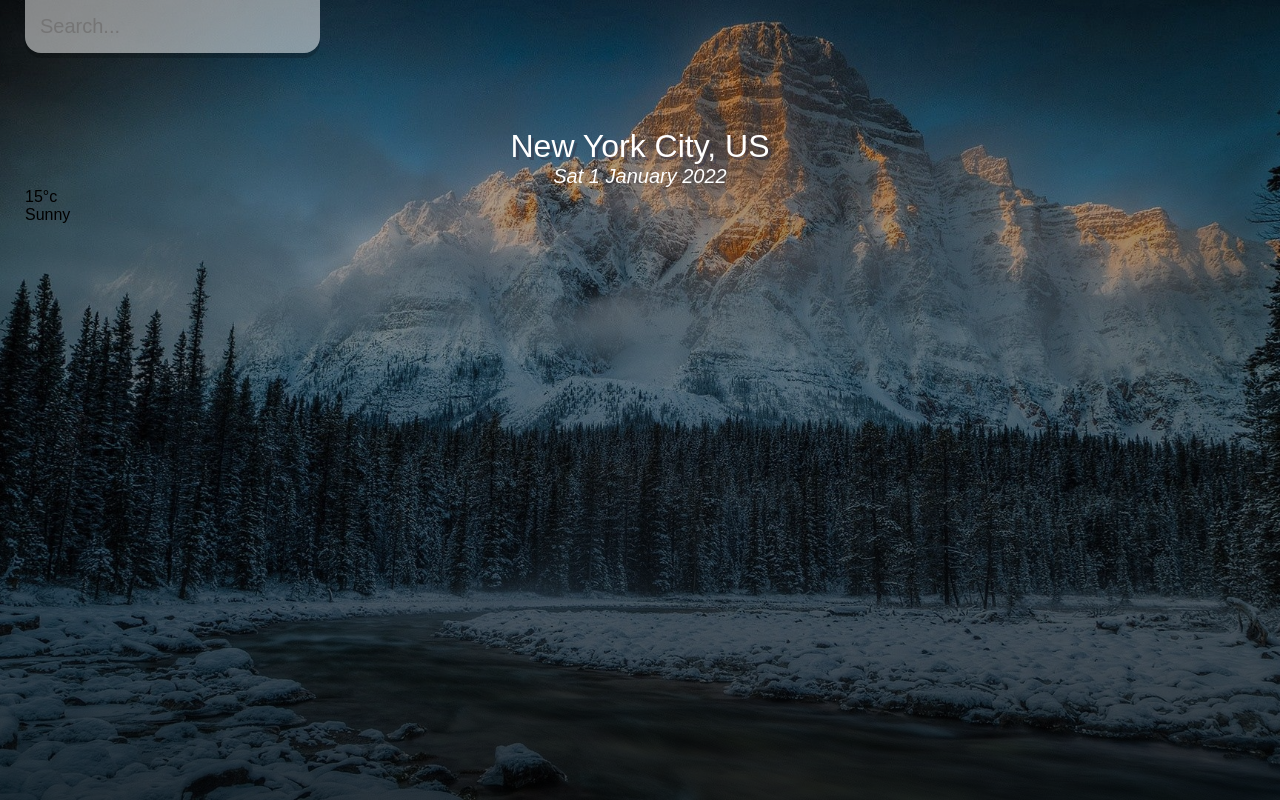
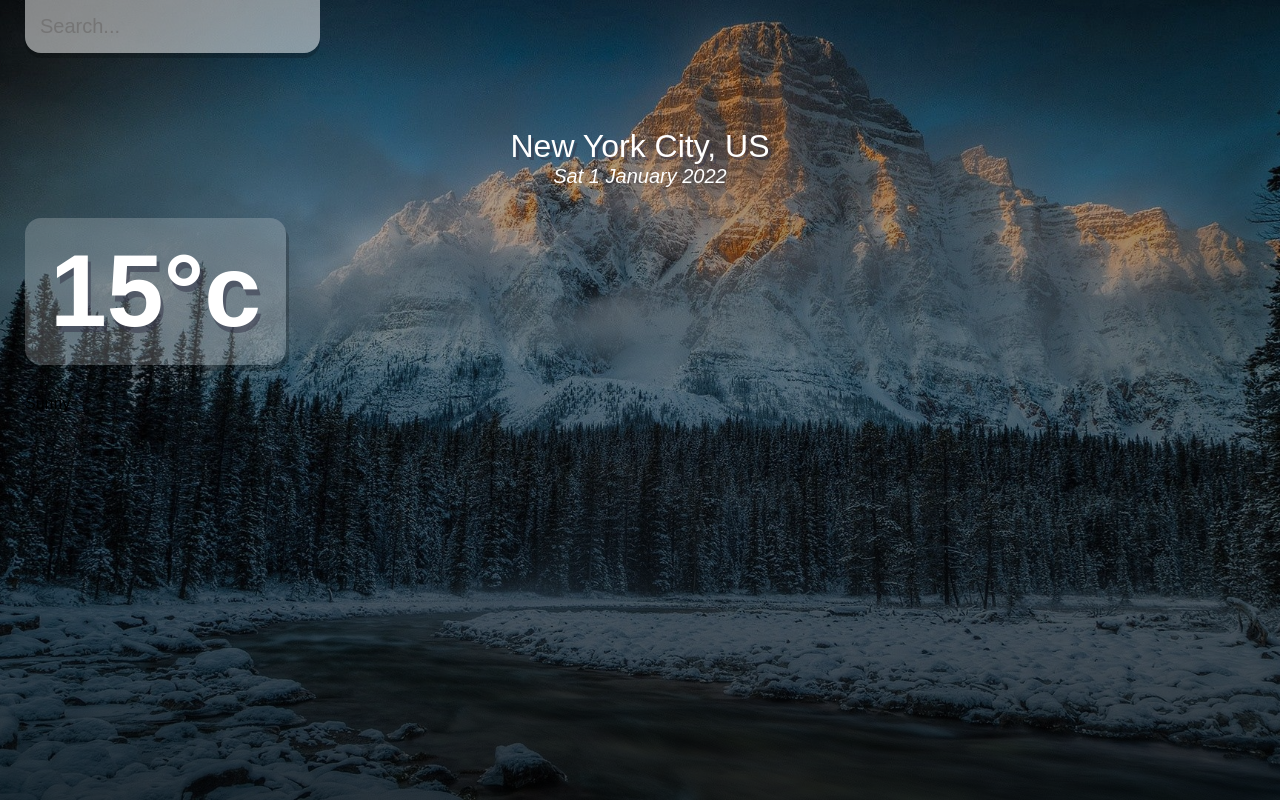
Before and after one commit to Karl-Adrian/weather-react-app, a React (Create React App) app: page / in a window 1280 px wide. Built offline with nearby package versions, Linux system fonts and the light colour scheme.

Commit message:
style temp

```diff
--- a/src/index.css
+++ b/src/index.css
@@ -50,8 +50,8 @@
 
   box-shadow: 0px 5px rgba(0, 0, 0, 0.2);
 
-  color:#313131;
-  font-size:20px;
+  color: #313131;
+  font-size: 20px;
 
   transition: 0.4s ease;
 }
@@ -61,18 +61,36 @@
 }
 
 .location-box .location {
-  color:#FFFFFF;
-  font-size:32px;
-  font-weight:500;
-  text-align:center;
-  text-shadow: 3px 3px rgba(50, 50, 70, 0.5 );
+  color: #ffffff;
+  font-size: 32px;
+  font-weight: 500;
+  text-align: center;
+  text-shadow: 3px 3px rgba(50, 50, 70, 0.5);
 }
 
 .location-box .date {
-  color:#FFFFFF;
+  color: #ffffff;
   font-size: 20px;
   font-weight: 300;
   font-style: italic;
   text-align: center;
   text-shadow: 2px, 2px, rgba(255, 255, 255, 0.5);
 }
+
+.weather-box .temp {
+  position: relative;
+  display: inline-block;
+  margin: 30px auto;
+  background-color: rgba(255, 255, 255, 0.2);
+  border-radius: 16px;
+
+  padding: 15px 25px;
+
+  color: #ffffff;
+  font-size: 102px;
+  font-weight: 900;
+
+  text-shadow: 3px 6px rgba(50, 50, 70, 0.5);
+  text-align: center;
+  box-shadow: 3px 6px rgba(0, 0, 0, 0.2);
+}
```
